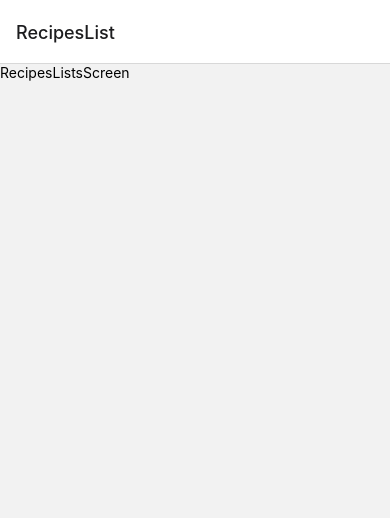
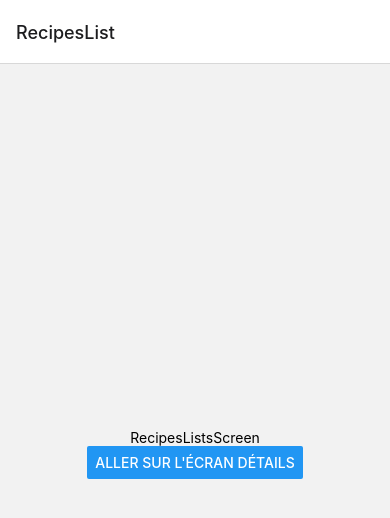
Before and after one commit to gwen31/native-app-recette, a React Native app: screen /RecipesList in a window 390 px wide. Shown: the top 518 px of the page. Built offline with nearby package versions, Linux system fonts and the light colour scheme.

Commit message:
navigation entre les écrans

```diff
--- a/src/components/RecipesEpic/RecipesDetailsScreen/index.js
+++ b/src/components/RecipesEpic/RecipesDetailsScreen/index.js
@@ -1,12 +1,22 @@
 import React from 'react';
-import {View, Text} from 'react-native';
+import {View, Text, Button, StyleSheet} from 'react-native';
 
-const RecipesDetailsScreen = () => {
+const RecipesDetailsScreen = ({navigation}) => {
     return (
-        <View>
+        <View style={styles.container}>
             <Text>RecipesDetailsScreen</Text>
+            <Button title="Revenir" onPress={()=> {
+                navigation.goBack();
+            }} />
         </View>
     );
 };
 
+const styles = StyleSheet.create({
+    container: {
+        flex: 1,
+        justifyContent: 'center',
+        alignItems: 'center',
+    }
+})
 export default RecipesDetailsScreen;
--- a/src/components/RecipesEpic/RecipesListsScreen/index.js
+++ b/src/components/RecipesEpic/RecipesListsScreen/index.js
@@ -1,12 +1,22 @@
 import React from 'react';
-import {View, Text} from 'react-native';
+import {View, Text, StyleSheet, Button} from 'react-native';
 
-const RecipesListsScreen = () => {
+const RecipesListsScreen = ({navigation}) => {
     return (
-        <View>
+        <View style={styles.container}>
             <Text>RecipesListsScreen</Text>
+            <Button onPress={()=> {
+                navigation.navigate("RecipesDetail");
+            }} title="Aller sur l'écran détails" />
         </View>
     );
 };
 
+const styles = StyleSheet.create({
+    container:{
+        flex: 1,
+        justifyContent: 'center',
+        alignItems: 'center',
+    }
+})
 export default RecipesListsScreen;
```
Also changed, not shown: package.json (+5 -4 lines), 1 other file (tests, documents, lock files or other folders).
